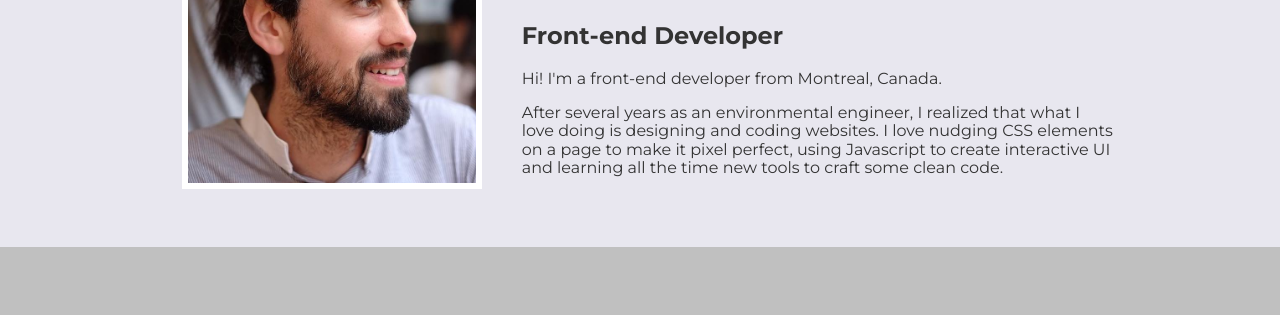
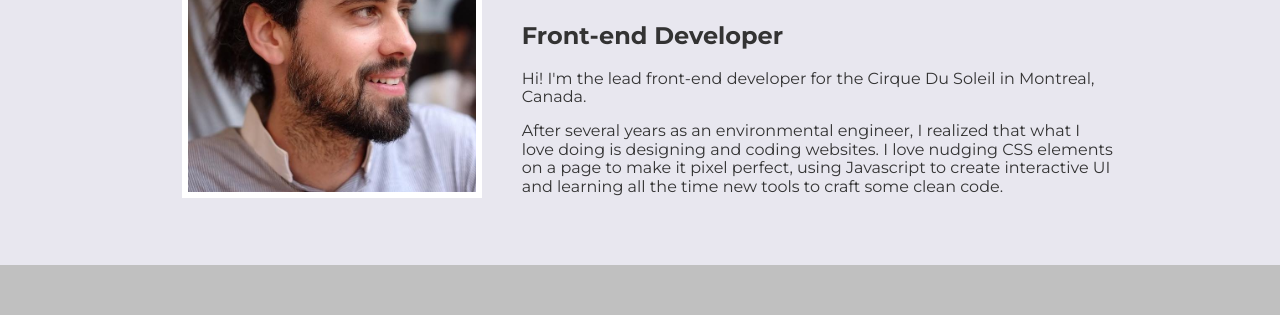
Before and after one commit to covallee/site-perso, a website built with webpack: page app/index.html in a window 1280 px wide. Shown: the part 212-527 px from the top of the page. Built offline with nearby package versions, Linux system fonts and the light colour scheme.

Commit message:
Tiny Update

```diff
--- a/app/index.html
+++ b/app/index.html
@@ -51,7 +51,7 @@
       <div class="bio__text">
         <h1 class="headline headline--no-t-margin"> Constant Vallée-Schmitter</h1>
         <h2>Front-end Developer</h2>
-        <p>Hi! I'm a front-end developer from Montreal, Canada.</p>
+        <p>Hi! I'm the lead front-end developer for the Cirque Du Soleil in Montreal, Canada.</p>
         <p>After several years as an environmental engineer, I realized that what I love doing is designing and coding websites. I love nudging CSS elements on a page to make it pixel perfect, using Javascript to create interactive UI and learning all the time new tools to craft some clean code.</p>
       </div>
    </div>
```
Also changed, not shown: app/assets/styles/modules/_headline.css (+5 -5 lines).
